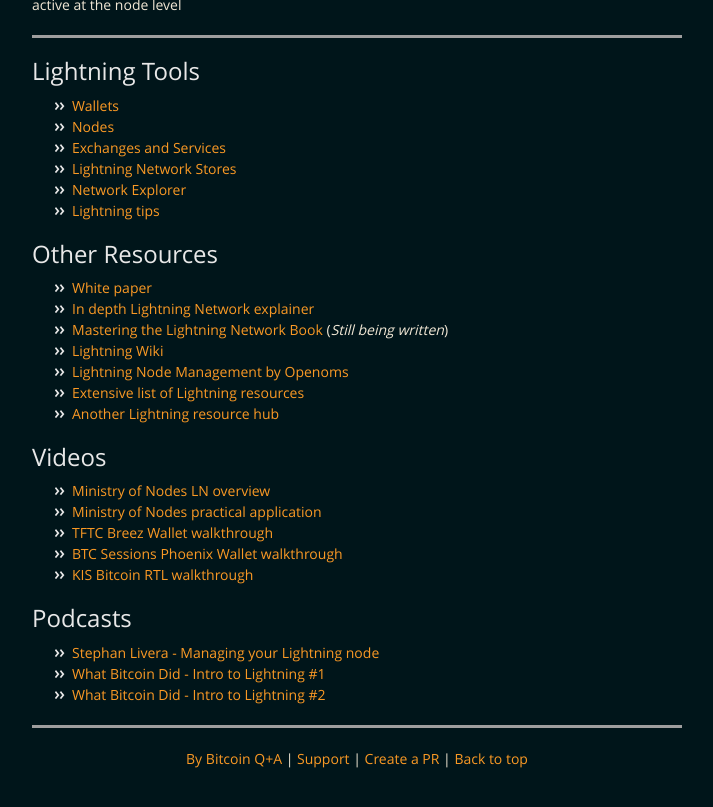
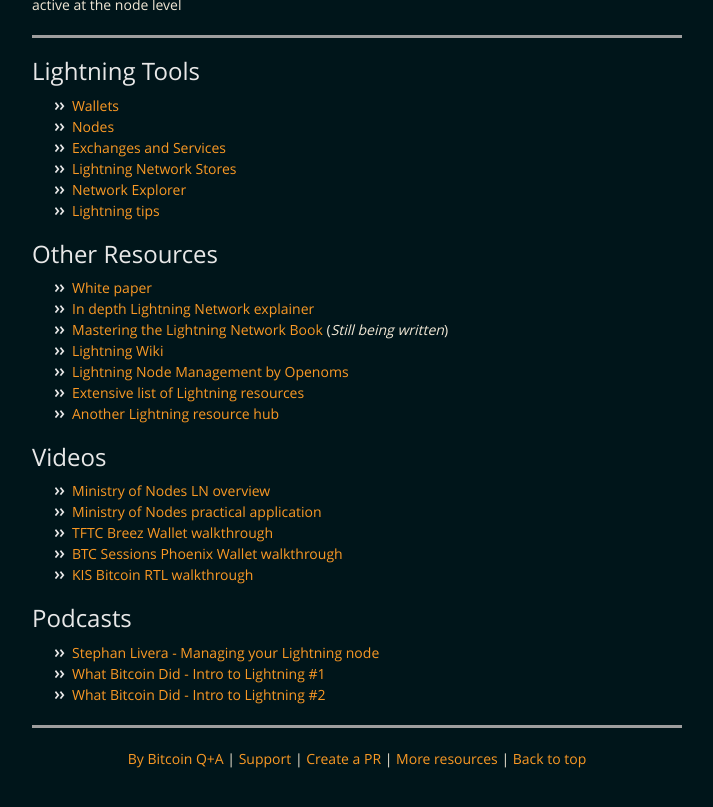
Before and after one commit to BitcoinQnA/ln-guide, a Jekyll site: the page built from index.md, in a window 1280 px wide and 900 px high, scrolled down 9876 px, cut to the strip 0-807 px from the top of the window. Shown: the whole strip, without its empty margins (283-996 px from the left). Built offline with Jekyll 4.4.1, drawn with Linux system fonts in a browser that asks for light colours; grey boxes are pictures that could not be loaded.

Commit message:
Update index.md

```diff
--- a/index.md
+++ b/index.md
@@ -290,6 +290,7 @@ Keysend is a development that allows for spontaneous payments to be routed witho
   <a href="https://twitter.com/BitcoinQ_A">By Bitcoin Q+A</a> |
   <a href="https://bqa.duckdns.org:20486/apps/96ZvtoJQr9bz5QyeDoUfhkmNTLZ/pos">Support</a> |
   <a href="https://github.com/BitcoinQnA/ln-guide">Create a PR</a> |
+  <a href="https://bitcoiner.guide">More resources</a> |
   <a href="https://ln.guide/">Back to top</a>
   <br><br>
 </p>
```
